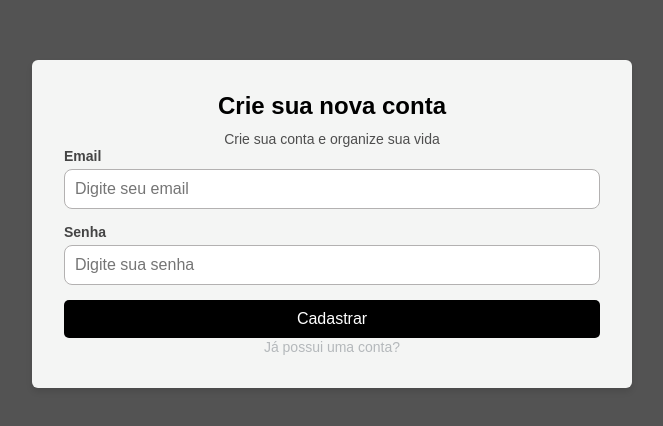
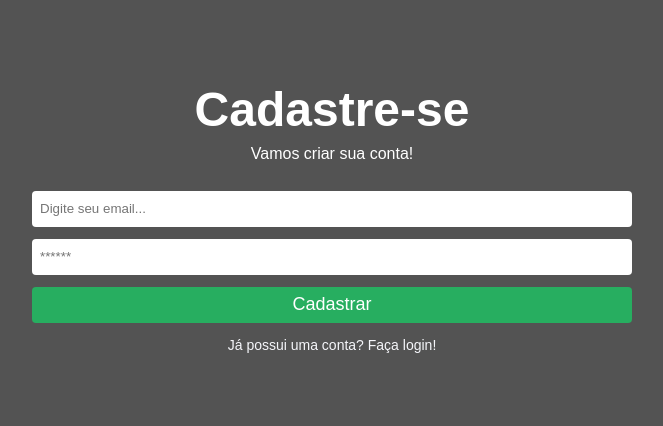
Before and after one commit to DevPedro77/firebase_react, a React (Create React App) app: page /register in a window 1280 px wide. Shown: the part 176-602 px from the top of the page, without its empty margins (308-971 px from the left). Built offline with nearby package versions, Linux system fonts and the light colour scheme.

Commit message:
ultimos detalhes

```diff
--- a/src/pages/Admin/admin.css
+++ b/src/pages/Admin/admin.css
@@ -0,0 +1,62 @@
+.admin-container{
+  display: flex;
+  flex-direction: column;
+  justify-content: center;
+  align-items: center;
+  margin-top: 48px;
+}
+
+.admin-container h1{
+  margin-bottom: 28px;
+}
+
+.btn-register{
+  margin-bottom: 28px;
+}
+
+.list{
+  width: 90%;
+  max-width: 600px;
+  display: flex;
+  flex-direction: column;
+  background-color: rgba(18, 18, 18, 0.38);
+  border-radius: 4px;
+  margin-bottom: 12px;
+  justify-content: center;
+  padding: 14px 8px;
+}
+
+.list p{
+  margin-bottom: 8px;
+}
+
+.list button{
+  margin-right: 8px;
+  border: 0;
+  border-radius: 4px;
+  padding: 4px;
+}
+
+.btn-delete{
+  color: #ffffff;
+  background-color: #27ae60;
+}
+
+.btn-sair{
+  position: absolute;
+  bottom: 6%;
+  left: 4%;
+  width: 60px;
+  height: 60px;
+  border-radius: 30px;
+  border: 0;
+  font-weight: bold;
+  color: #fff;
+  background-color: rgb(194, 54, 22);
+  transition: all 0.5s;
+}
+
+.btn-sair:hover{
+  background-color: red;
+  color: #fff;
+}
--- a/src/pages/Admin/index.js
+++ b/src/pages/Admin/index.js
@@ -1,8 +1,78 @@
-import React from "react";
+import React, {useState, useEffect} from "react";
+import { auth, db} from "../../firebaseConnection";
+import { signOut } from "firebase/auth";
+
+import {
+  addDoc,
+  collection
+} from "firebase/firestore";
+
 import './admin.css'
+import { toast } from "react-toastify";
 
 export default function Admin(){
+  const [tarefaInput, setTarefaInput] =useState('')
+  const [user, setUser] = useState({});
+
+  useEffect(() =>{
+    async function loadUser() {
+      const userDetail = localStorage.getItem('@detailUser');
+      setUser(JSON.parse(userDetail))
+    }
+
+    loadUser()
+  },[])
+
+  async function handleTarefa(e){
+    e.preventDefault()
+    if(tarefaInput === '') {
+      toast.error('Preencha todos os campos')
+      return;
+    }
+
+    await addDoc(collection(db, "tarefas"),{
+      tarefa: tarefaInput,
+      createdAt: new Date(),
+      userId: user?.uid
+    })
+    .then(()=>{
+      toast.success(`tarefa: ${tarefaInput}  cadastrada` )
+      setTarefaInput('')
+    })
+    .catch((error)=>{
+      toast.error(error + 'error ao cadastrar')
+    })
+
+
+  }
+
+  async function handleLogout() {
+    await signOut(auth);
+  }
   return(
-    <h1>Pagina admin</h1>
+    <div className="admin-container">
+      <h1>Minhas tarefas</h1>
+
+      <form className="form" onSubmit={handleTarefa}>
+        <textarea
+          placeholder="crie aqui sua tarefa"
+          value={tarefaInput}
+          onChange={(e)=> setTarefaInput(e.target.value)}
+
+        />
+        <button className="btn-register" type="submit">Registrar tarefa</button>
+      </form>
+
+      <article className="list">
+        <p>Estudar java hoje a noite</p>
+        <div>
+          <button className="btn-editar">Editar</button>
+          <button className="btn-delete">Concluir</button>
+        </div>
+      </article>
+
+      <button className="btn-sair" onClick={handleLogout}>Sair</button>
+
+    </div>
   )
 }
--- a/src/pages/Home/home.css
+++ b/src/pages/Home/home.css
@@ -1,79 +1,57 @@
-body {
-  font-family: Arial, sans-serif;
-  background-color: #000000;
+
+.home-container{
   display: flex;
+  flex-direction: column;
+  align-items: center;
   justify-content: center;
-  align-items: center;
   height: 100vh;
+  width: 100%;
 }
 
-.container {
-  background: #f4f5f4;
-  padding: 2rem;
-  border-radius: 6px;
-  box-shadow: 0px 4px 6px rgba(0, 0, 0, 0.1);
-  text-align: center;
-  width: 600px;
-
+.home-container h1{
+  font-size: 48px;
+  margin-bottom: 8px;
 }
 
-.title {
-  font-size: 24px;
-  color: #000000;
-  margin-bottom: 10px;
+.home-container span{
+  margin-bottom: 28px;
 }
 
-.subtitle {
-  font-size: 14px;
-  color: #4e4e4e;
-  margin-bottom: 20px;
+.form{
+  display: flex;
+  flex-direction: column;
+  width: 90%;
+  max-width: 600px;
 }
 
-.auth-container {
-  display: flex;
-  flex-direction: column;
-  align-items: flex-start;
+.form input{
+  border:0;
+  margin-bottom: 12px;
+  height: 36px;
+  border-radius: 4px;
+  padding: 0 8px;
 }
 
-.label {
-  font-size: 14px;
-  color: #444444;
-  margin-bottom: 5px;
-  font-weight: bold;
+.form button{
+  height: 36px;
+  border:0;
+  border-radius: 4px;
+  background-color: #27ae60;
+  color: #FFF;
+  font-size: 18px;
 }
 
-input {
-  width: 100%;
-  padding: 10px;
-  margin-bottom: 15px;
-  border: 1px solid #b3b1b1;
-  border-radius: 8px;
-  font-size: 16px;
+.form textarea{
+  margin-bottom: 12px;
+  border:0;
+  height: 90px;
+  resize: none;
+  border-radius: 4px;
+  padding: 8px;
 }
 
-input:focus {
-  outline: none;
-  border-color: #0056b3;
-}
-
-button {
-  width: 100%;
-  padding: 10px;
-  background: #000000;
-  color: white;
-  border: none;
-  border-radius: 5px;
-  font-size: 16px;
-  cursor: pointer;
-  transition: background 0.3s ease;
-}
-
-button:hover {
-  background: #0056b3;
-}
-
-.navgation{
-  color: #b4b8bb;
+.button-link{
+  color: #f5f6fa;
   text-decoration: none;
   margin: 14px 0;
   font-size: 14px;
--- a/src/pages/Home/index.js
+++ b/src/pages/Home/index.js
@@ -1,65 +1,71 @@
-import React, {useState, useEffect} from "react";
-import { Link, useNavigate } from "react-router-dom";
-import './home.css';
 
-import {auth} from '../../firebaseConnection';
-import {signInWithEmailAndPassword} from 'firebase/auth'
-import { toast } from "react-toastify";
+import { useState } from 'react'
+import './home.css'
+import { toast } from 'react-toastify'
 
-function Home(){
+import { Link } from 'react-router-dom'
 
-  const [email, setEmail] =useState('')
-  const [password, setPassword] =useState('')
+import { auth } from '../../firebaseConnection'
+import { signInWithEmailAndPassword } from 'firebase/auth'
+
+import { useNavigate } from 'react-router-dom'
+
+export default function Home(){
+  const [email, setEmail] = useState('')
+  const [password, setPassword] = useState('')
 
   const navigate = useNavigate();
 
-async  function handleLogin(e){
-    e.preventDefault()
+  async function handleLogin(e){
+    e.preventDefault();
 
-    if(email !== '' && password !==''){
+    if(email !== '' && password !== ''){
+
       await signInWithEmailAndPassword(auth, email, password)
-      .then(() =>{
-        navigate('/admin', {replace: true})
-        toast.success('Logado com sucesso')
+      .then(() => {
+        // navegar para /admin
+        toast.success('Autenticado com sucesso')
+        navigate('/admin', { replace: true } )
       })
-      .catch((error) =>{
-        //lidar com error
-        toast.error('Algo deu errado!')
+      .catch(() => {
+        toast.error('Ops, algo deu errado!')
       })
 
     }else{
-      alert('Preenche tudo ai zé cu')
+      toast.warning('Preencha todos os campos')
     }
+
+
   }
+
+
   return(
-    <div className="container">
-      <h1 className="title">Bem-vindo à To-Do List</h1>
-      <span className="subtitle">Organize suas tarefas de forma simples e eficiente</span>
+    <div className="home-container">
+      <h1>Lista de tarefas</h1>
+      <span>Gerencie sua agenda de forma fácil.</span>
 
-      <form className="auth-container" onSubmit={handleLogin}>
-        <label className="label">Email</label>
+      <form className="form" onSubmit={handleLogin}>
         <input
           type="text"
-          placeholder="Digite seu email"
+          placeholder="Digite seu email..."
           value={email}
-          onChange={ (e) => setEmail(e.target.value)}
-          />
+          onChange={(e) => setEmail(e.target.value) }
+        />
 
-        <label className="label">Senha</label>
         <input
           type="password"
-          placeholder="Digite sua senha"
+          placeholder="******"
           value={password}
-          onChange={(e) =>setPassword(e.target.value)}
-          />
+          onChange={(e) => setPassword(e.target.value) }
+        />
 
-        <button type="submit">Acessar</button>
+        <button type="submit" >Acessar</button>
       </form>
-      <Link to='/register' className="navgation">
-      Não possui uma conta ?</Link>
+
+      <Link className="button-link" to="/register">
+        Não possui uma conta? Cadastre-se
+      </Link>
+
     </div>
   )
 }
-
-
-export default Home;
--- a/src/pages/Register/index.js
+++ b/src/pages/Register/index.js
@@ -1,63 +1,65 @@
-import React, {useState, useEffect} from "react";
-import { Link, useNavigate} from "react-router-dom";
-import {auth} from '../../firebaseConnection';
-import {createUserWithEmailAndPassword} from 'firebase/auth';
-import { toast } from "react-toastify";
+import { useState } from 'react'
+import { toast } from 'react-toastify'
+import { Link } from 'react-router-dom'
+import { auth } from '../../firebaseConnection'
+import { createUserWithEmailAndPassword } from 'firebase/auth'
+import { useNavigate } from 'react-router-dom'
 
-function Register(){
-
-  const [email, setEmail] =useState('')
-  const [password, setPassword] =useState('')
-
+export default function Register(){
+  const [email, setEmail] = useState('')
+  const [password, setPassword] = useState('')
   const navigate = useNavigate();
 
   async function handleRegister(e){
-    e.preventDefault()
+    e.preventDefault();
 
-    if(email !== '' && password !==''){
+    if(email !== '' && password !== ''){
       await createUserWithEmailAndPassword(auth, email, password)
-      .then(() =>{
-        navigate('/admin', {replace:true})
-        toast.success('Conta criada com sucesso!')
+      .then(() => {
+        toast.success('conta criada com sucesso')
+        navigate('/admin', { replace: true })
       })
-      .catch((error) =>{
-        toast.error('Algo deu errado!')
+      .catch(() => {
+        console.log("ERRO AO FAZER O CADASTRO")
+        toast.error('Ops, erro ao criar sua conta')
       })
 
+
     }else{
-      alert('Preenche tudo ai zé cu')
+      toast.warning("Preencha todos os campos!")
     }
+
+
   }
+
+
   return(
-    <div className="container">
-      <h1 className="title">Crie sua nova conta</h1>
-      <span className="subtitle">Crie sua conta e organize sua vida</span>
+    <div className="home-container">
+      <h1>Cadastre-se</h1>
+      <span>Vamos criar sua conta!</span>
 
-      <form className="auth-container" onSubmit={handleRegister}>
-        <label className="label">Email</label>
+      <form className="form" onSubmit={handleRegister}>
         <input
           type="text"
-          placeholder="Digite seu email"
+          placeholder="Digite seu email..."
           value={email}
-          onChange={ (e) => setEmail(e.target.value)}
-          />
+          onChange={(e) => setEmail(e.target.value) }
+        />
 
-        <label className="label">Senha</label>
         <input
           type="password"
-          placeholder="Digite sua senha"
+          placeholder="******"
           value={password}
-          onChange={(e) =>setPassword(e.target.value)}
-          />
+          onChange={(e) => setPassword(e.target.value) }
+        />
 
-        <button type="submit">Cadastrar</button>
+        <button type="submit" >Cadastrar</button>
       </form>
-      <Link to='/' className="navgation">
-        Já possui uma conta?
+
+      <Link className="button-link" to="/">
+        Já possui uma conta? Faça login!
       </Link>
+
     </div>
   )
 }
-
-
-export default Register;
```
